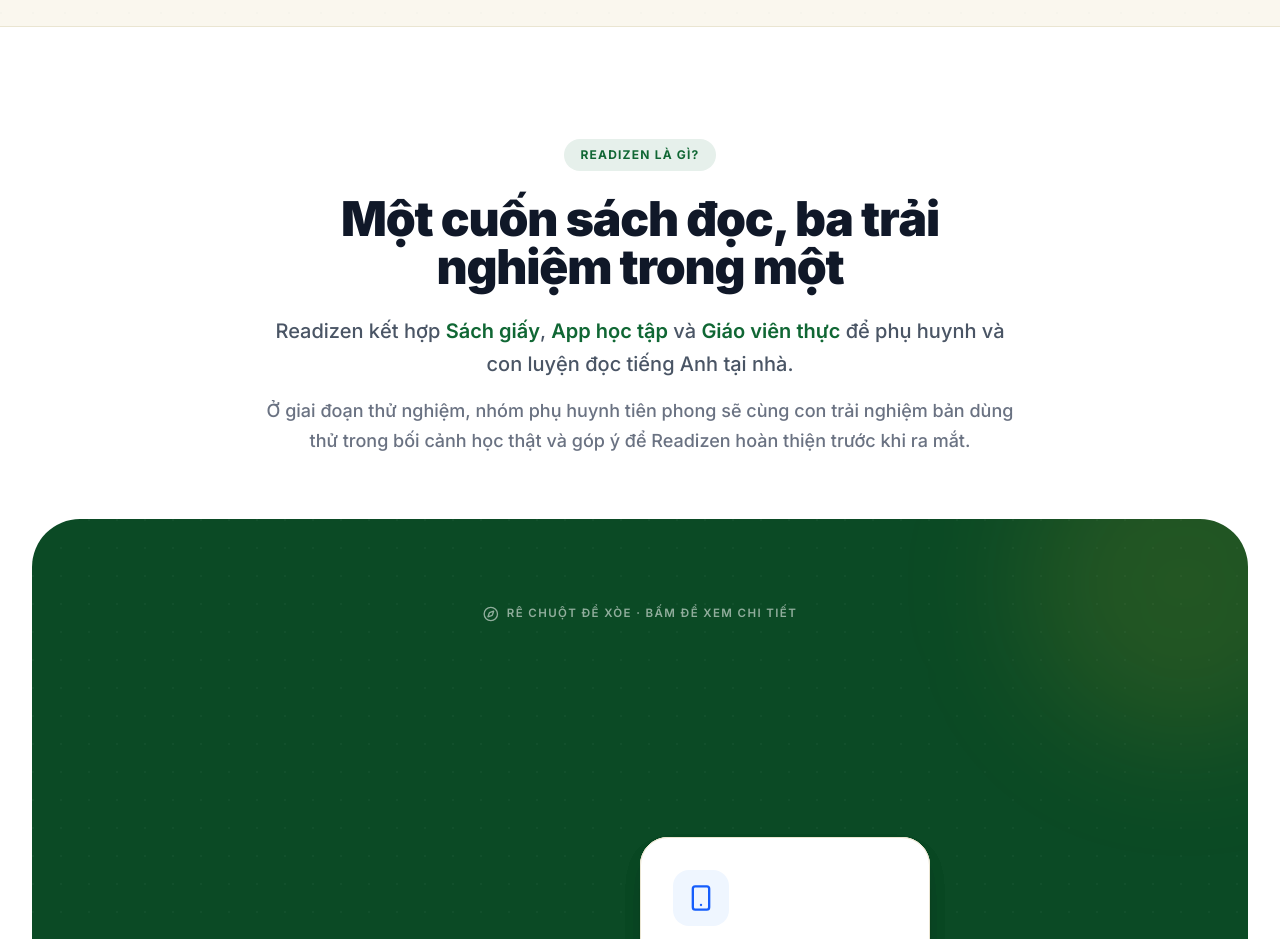
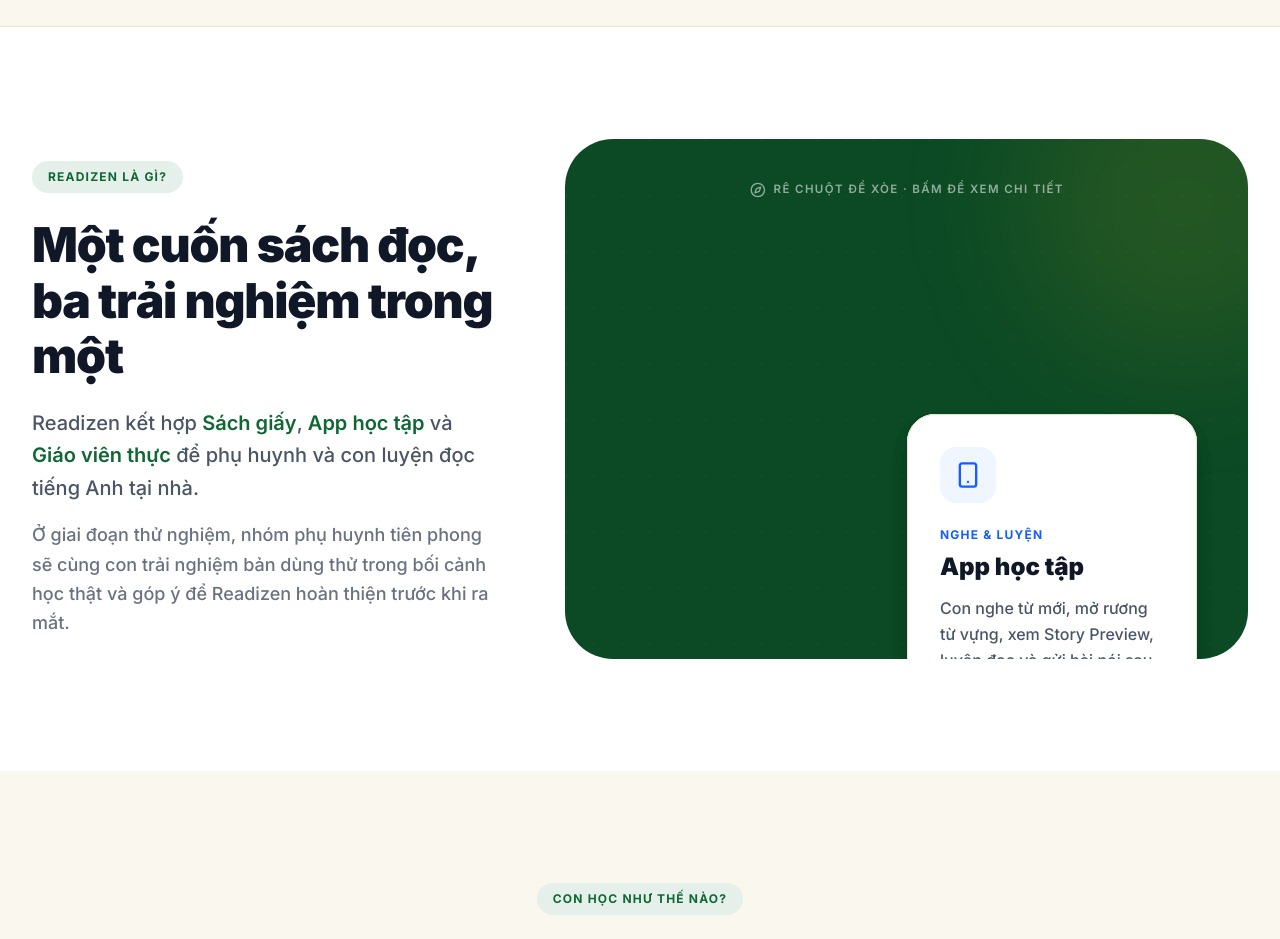
Before and after one commit to duykhanh-tran/readizen, a React (Vite) app in the folder frontend/: page /alphatest in a window 1280 px wide. Shown: the part 1020-1959 px from the top of the page. Built offline with nearby package versions, Linux system fonts and the light colour scheme; no server answers.

Commit message:
style: convert What is Readizen section to 2-column layout (text left, deck right)

```diff
--- a/frontend/src/pages/Alphatest.jsx
+++ b/frontend/src/pages/Alphatest.jsx
@@ -161,9 +161,9 @@
           .deck-card[data-i="1"] { transform: translate(-50%,-50%) translateY(-10px); z-index: 3; }
           .deck-card[data-i="2"] { transform: translate(-50%,-50%) rotate(7deg) translateX(20px); z-index: 2; }
 
-          .deck-stage.fanned .deck-card[data-i="0"] { transform: translate(-50%,-50%) rotate(-11deg) translateX(-225px) translateY(6px); }
+          .deck-stage.fanned .deck-card[data-i="0"] { transform: translate(-50%,-50%) rotate(-11deg) translateX(-180px) translateY(6px); }
           .deck-stage.fanned .deck-card[data-i="1"] { transform: translate(-50%,-50%) translateY(-26px); }
-          .deck-stage.fanned .deck-card[data-i="2"] { transform: translate(-50%,-50%) rotate(11deg) translateX(225px) translateY(6px); }
+          .deck-stage.fanned .deck-card[data-i="2"] { transform: translate(-50%,-50%) rotate(11deg) translateX(180px) translateY(6px); }
 
           .deck-card.active {
             transform: translate(-50%,-50%) translateY(-44px) scale(1.05) !important;
@@ -275,9 +275,14 @@
         {/* ============================================================= */}
         <section className="py-20 lg:py-28 bg-white" id="what">
           <div className="max-w-7xl mx-auto px-5 sm:px-6 lg:px-8">
-            <div className="text-center max-w-3xl mx-auto reveal-up">
+            <div className="grid lg:grid-cols-12 gap-12 lg:gap-16 items-center">
+
+              {/* Left Column: Text Content */}
+              <div className="lg:col-span-5 reveal-up text-left">
                 <span className="section-kicker">Readizen là gì?</span>
-              <h2 className="mt-6 text-3xl sm:text-4xl lg:text-5xl font-black text-gray-900 tracking-tight">Một cuốn sách đọc, ba trải nghiệm trong một</h2>
+                <h2 className="mt-6 text-3xl sm:text-4xl lg:text-5xl font-black text-gray-900 tracking-tight leading-[1.15]">
+                  Một cuốn sách đọc, <br />ba trải nghiệm trong một
+                </h2>
                 <p className="mt-6 text-xl text-gray-600 leading-relaxed font-medium">
                   Readizen kết hợp <strong className="text-brand-green font-semibold">Sách giấy</strong>, <strong className="text-brand-green font-semibold">App học tập</strong> và <strong className="text-brand-green font-semibold">Giáo viên thực</strong> để phụ huynh và con luyện đọc tiếng Anh tại nhà.
                 </p>
@@ -286,8 +291,8 @@
                 </p>
               </div>
 
-            {/* Showcase panel: deck xòe bài */}
-            <div className="relative mt-14 lg:mt-16 rounded-[3rem] bg-brand-dark overflow-hidden p-8 sm:p-12 lg:p-16 shadow-lift reveal-soft">
+              {/* Right Column: Showcase panel (deck xòe bài) */}
+              <div className="lg:col-span-7 relative rounded-[3rem] bg-brand-dark overflow-hidden p-8 sm:p-12 lg:p-16 shadow-lift reveal-soft w-full h-[520px] flex items-center justify-center">
                 <div className="absolute inset-0 bg-[radial-gradient(circle_at_1px_1px,rgba(255,255,255,0.05)_1px,transparent_0)] [background-size:28px_28px] opacity-60 pointer-events-none"></div>
                 <div className="absolute -top-24 -right-24 w-80 h-80 bg-brand-yellow/10 rounded-full blur-3xl pointer-events-none"></div>
 
@@ -352,6 +357,8 @@
                     <p className="mt-3 text-gray-600 leading-relaxed font-medium">Bài Show &amp; Tell của con được gửi lại để nhận nhận xét, khích lệ và gợi ý cải thiện sau quá trình đọc.</p>
                   </article>
                 </div>
+              </div>
+
             </div>
           </div>
         </section>
```
Lines whose indentation alone changed are shown as unchanged.
